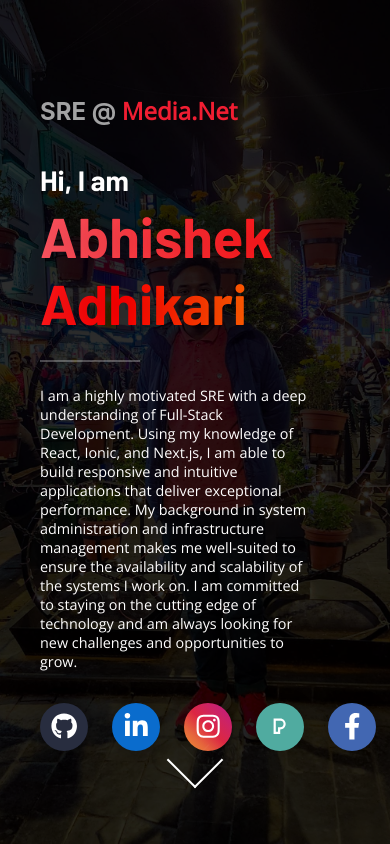
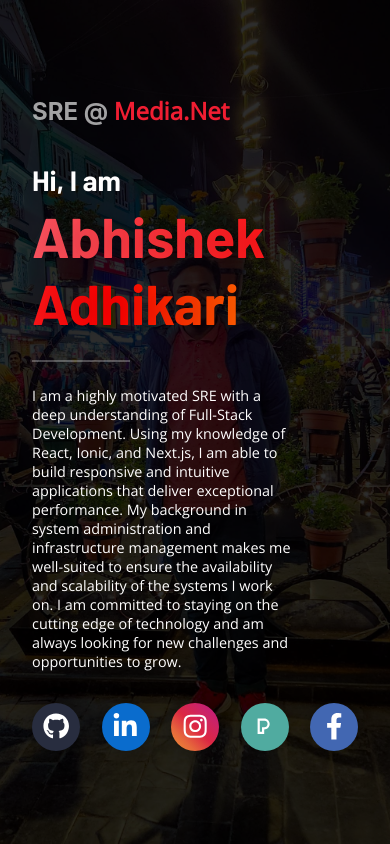
Before and after one commit to sith-lord-vader/sith-lord-vader.github.io, a Next.js app: page / in a window 390 px wide. Built offline with nearby package versions, Linux system fonts and the light colour scheme.

Commit message:
social links width fixed

```diff
--- a/styles/Home.module.scss
+++ b/styles/Home.module.scss
@@ -142,6 +142,7 @@
 }
 
 .social {
+    width: 100%;
     margin-top: 2rem;
     display: flex;
     gap: 1.5rem;
@@ -251,11 +252,20 @@
         top: 0;
         left: 0;
         background: rgba(0, 0, 0, 0.8);
-        padding: 1rem 1rem 1rem 2.5rem;
+        padding: 1rem 2rem 1rem 2rem;
 
         .spacer {
             width: 30%;
         }
+    }
+
+    .social {
+        justify-content: space-between;
+        gap: unset;
+    }
+
+    .arrow {
+        display: none;
     }
 }
 
```
